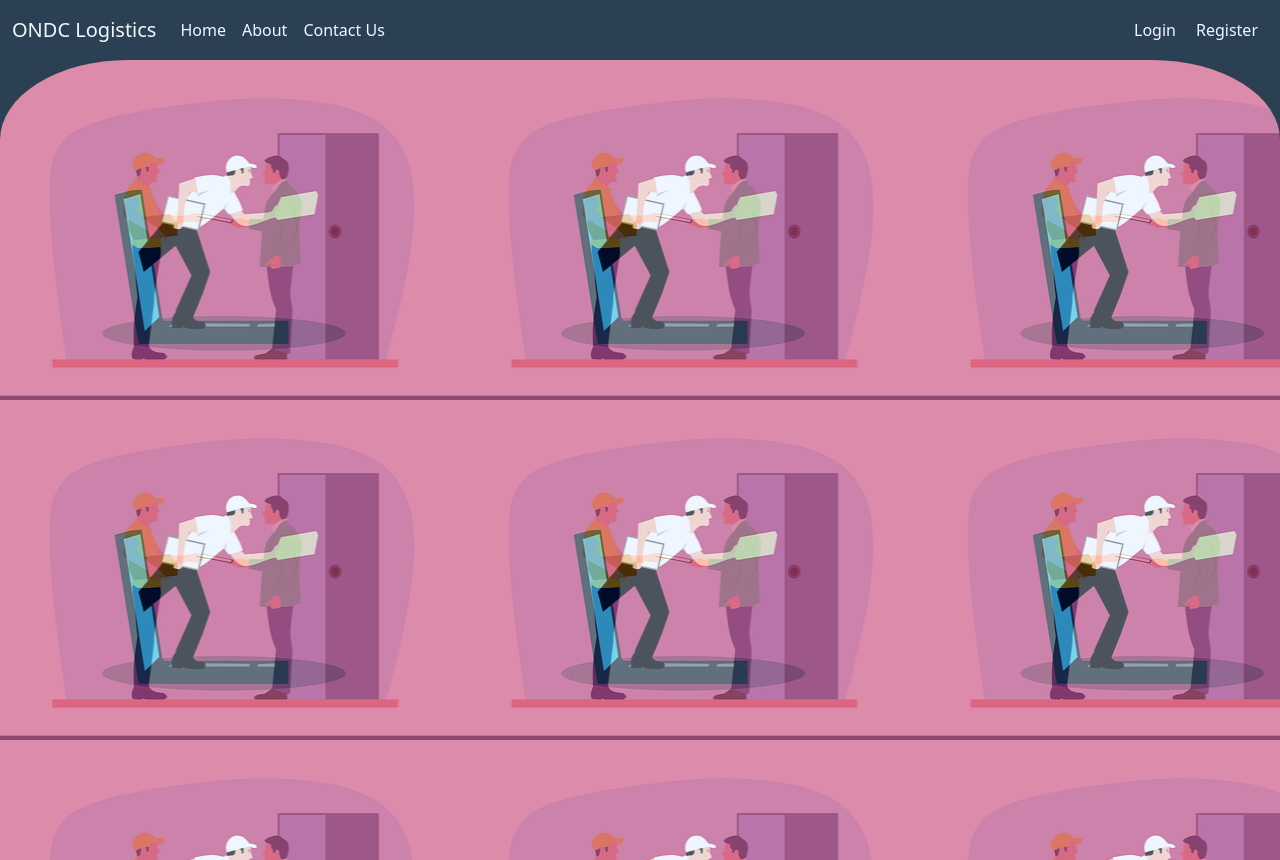
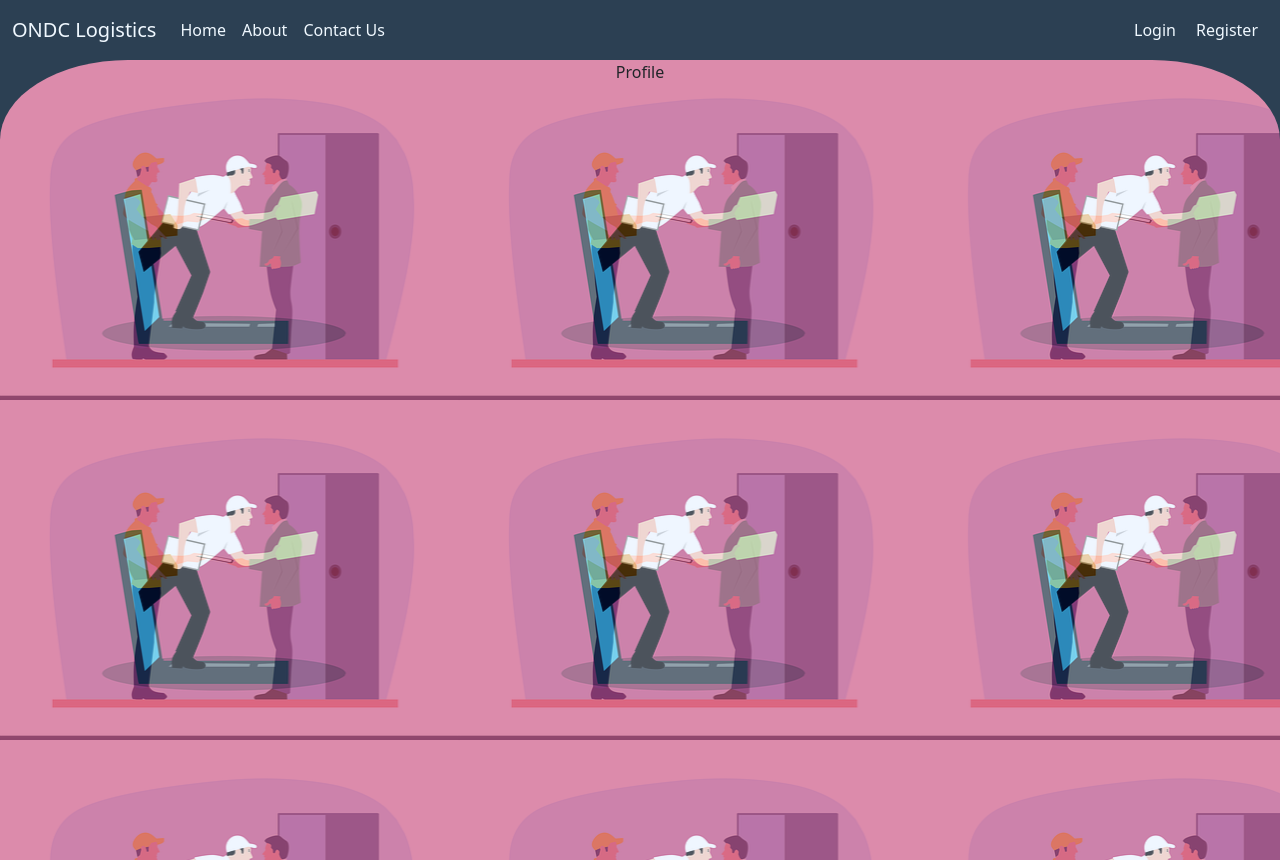
Before and after one commit to mitrya/ONDC-LOGISTICS-BAP, a React (Vite) app in the folder client/: page /profile in a window 1280 px wide. Built offline with nearby package versions, Linux system fonts and the light colour scheme.

Commit message:
profile page route

```diff
--- a/client/src/App.jsx
+++ b/client/src/App.jsx
@@ -8,7 +8,9 @@ import SignIn from './components/sign-in/sign-in.component';
 import ServiceList from './components/serviceList/serviceList.component';
 import About from './components/about/about.component';
 import Contact from './components/contact/contact.component';
+import Profile from './pages/Dashboard/profile.component';
 import {Route, Routes} from 'react-router-dom'
+
 
 
 function App() {
@@ -24,6 +26,7 @@ function App() {
             <Route path="/results" element={ <ServiceList/> } />
             <Route path="/about" element={<About/>}/>
             <Route path="/contact" element={<Contact/>}/>
+            <Route path="/profile" element={<Profile/>}/>
           </Routes>
         </div>
       </div>
--- a/client/src/components/header/header.component.jsx
+++ b/client/src/components/header/header.component.jsx
@@ -31,6 +31,10 @@ function Header() {
       setuser('');
       localStorage.clear();
       useNavigate('/');
+    }
+
+    function toProfile() {
+      useNavigate('/profile');
     }
 
     // function handleHover(){
@@ -69,7 +73,8 @@ function Header() {
                 (user)?
 
                 <NavDropdown title={user.name} id="navbarScrollingDropdown" className={(width>breakpoint) ? 'dropstart' : 'dropdown' }>
-                <NavDropdown.Item href="#action3" style={{':hover' : {"color" : "black"} }}>Current Shipments</NavDropdown.Item>
+                <NavDropdown.Item href="#action3" onClick={toProfile}>My Account</NavDropdown.Item>
+                <NavDropdown.Item href="#action3">Current Shipments</NavDropdown.Item>
                 <NavDropdown.Item href="#action3">Track Shipments</NavDropdown.Item>
                 <NavDropdown.Item href="#action4">History</NavDropdown.Item>
                 <NavDropdown.Item href="#action4" onClick={LogoutHandler}>Logout</NavDropdown.Item>
--- /dev/null
+++ b/client/src/pages/Dashboard/profile.component.jsx
@@ -0,0 +1,9 @@
+import React from 'react'
+
+const Profile = () => {
+  return (
+	<div>Profile</div>
+  )
+}
+
+export default Profile;
```
